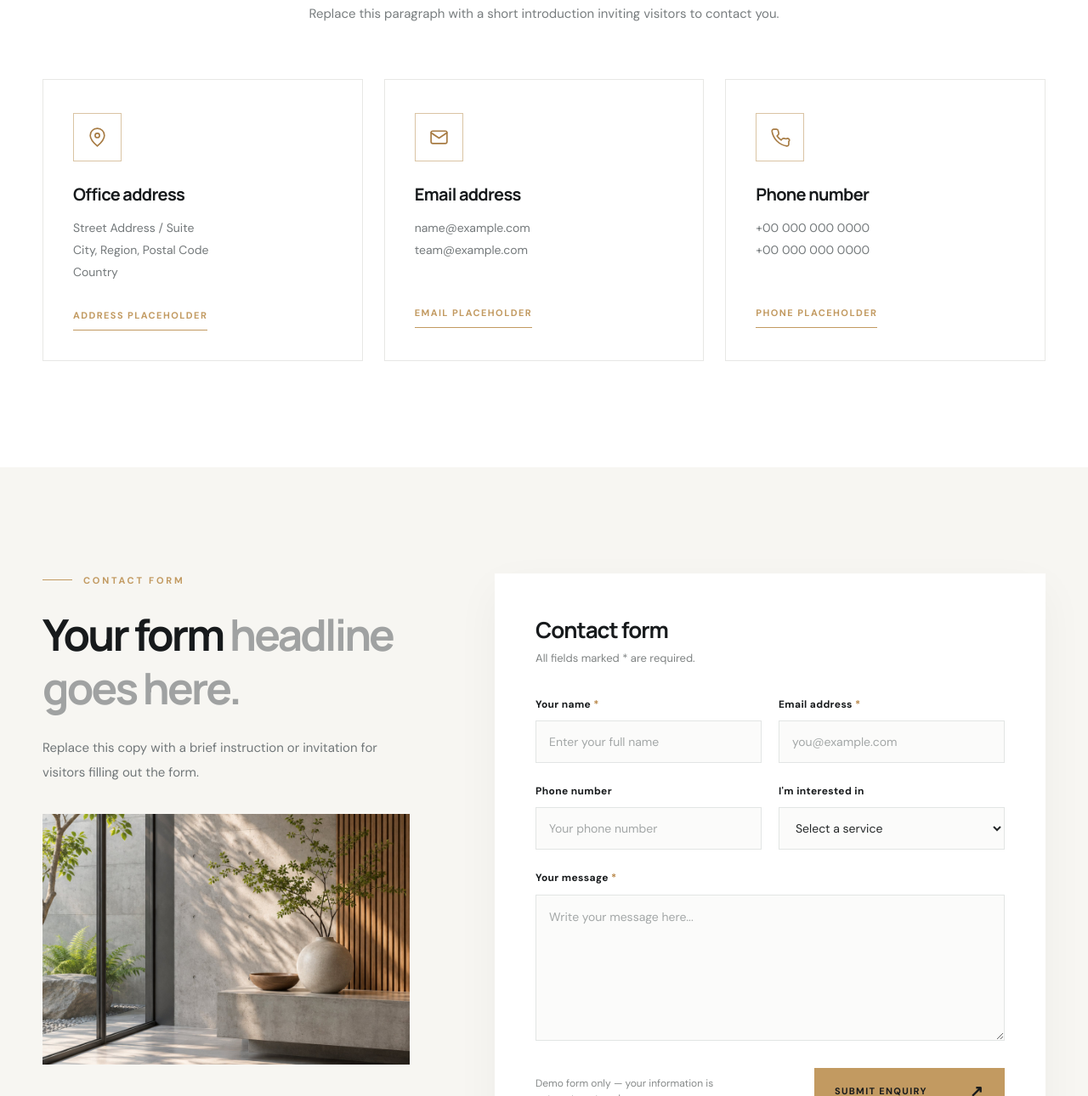
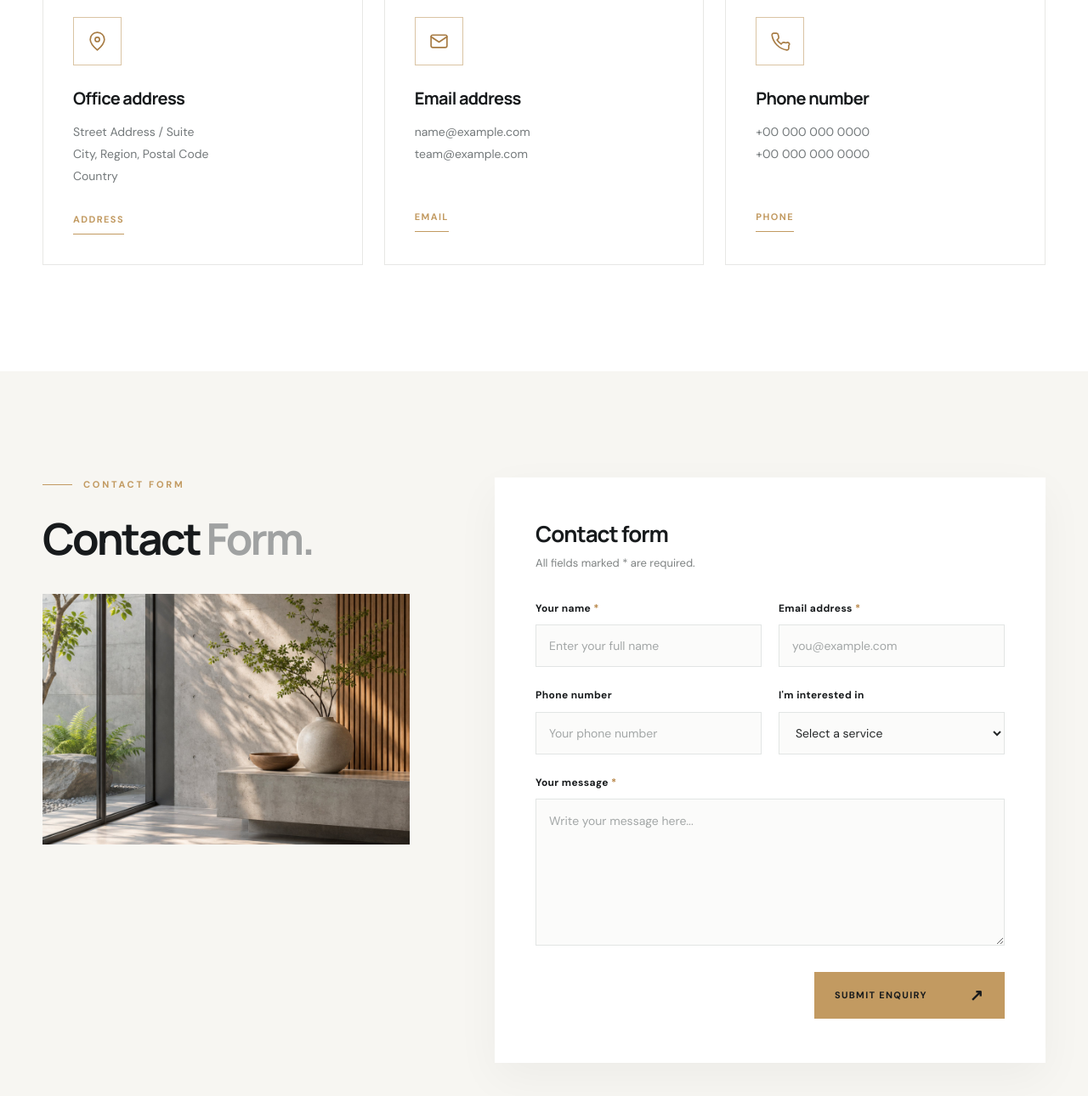
Before and after one commit to Evoke22/voxel-and-vaults, a plain HTML site: page contact.html in a window 1280 px wide. Shown: the part 760-2050 px from the top of the page at 85% size. Drawn offline with Linux system fonts and the light colour scheme.

Commit message:
remove placeholder text

```diff
--- a/contact.html
+++ b/contact.html
@@ -47,27 +47,26 @@
       <div class="container">
         <div class="contact-heading reveal">
           <p class="eyebrow"><span class="eyebrow-line"></span> CONTACT SECTION</p>
-          <h2 class="section-title">Your contact <span>headline goes here.</span></h2>
-          <p>Replace this paragraph with a short introduction inviting visitors to contact you.</p>
+          <h2 class="section-title">Get in Touch <span>with us here.</span></h2>
         </div>
         <div class="contact-cards">
           <article class="contact-card reveal">
             <span class="contact-icon" aria-hidden="true"><svg viewBox="0 0 24 24" fill="none" stroke="currentColor" stroke-width="1.6" stroke-linecap="round" stroke-linejoin="round"><path d="M20 10c0 5-8 12-8 12S4 15 4 10a8 8 0 1 1 16 0Z"/><circle cx="12" cy="10" r="2.5"/></svg></span>
             <h3>Office address</h3>
             <p>Street Address / Suite<br>City, Region, Postal Code<br>Country</p>
-            <span class="contact-card-hint">ADDRESS PLACEHOLDER</span>
+            <span class="contact-card-hint">ADDRESS</span>
           </article>
           <article class="contact-card reveal">
             <span class="contact-icon" aria-hidden="true"><svg viewBox="0 0 24 24" fill="none" stroke="currentColor" stroke-width="1.6" stroke-linecap="round" stroke-linejoin="round"><rect x="3" y="5" width="18" height="14" rx="2"/><path d="m3 7 9 6 9-6"/></svg></span>
             <h3>Email address</h3>
             <p>name@example.com<br>team@example.com</p>
-            <span class="contact-card-hint">EMAIL PLACEHOLDER</span>
+            <span class="contact-card-hint">EMAIL</span>
           </article>
           <article class="contact-card reveal">
             <span class="contact-icon" aria-hidden="true"><svg viewBox="0 0 24 24" fill="none" stroke="currentColor" stroke-width="1.6" stroke-linecap="round" stroke-linejoin="round"><path d="M22 16.92v3a2 2 0 0 1-2.18 2A19.8 19.8 0 0 1 3.09 5.18 2 2 0 0 1 5.08 3h3a2 2 0 0 1 2 1.72l.57 2.67a2 2 0 0 1-.58 1.9L8.8 10.57a16 16 0 0 0 4.63 4.63l1.27-1.27a2 2 0 0 1 1.9-.58l2.68.57A2 2 0 0 1 22 16.92Z"/></svg></span>
             <h3>Phone number</h3>
             <p>+00 000 000 0000<br>+00 000 000 0000</p>
-            <span class="contact-card-hint">PHONE PLACEHOLDER</span>
+            <span class="contact-card-hint">PHONE</span>
           </article>
         </div>
       </div>
@@ -77,8 +76,8 @@
       <div class="container enquiry-grid">
         <div class="enquiry-aside reveal">
           <p class="eyebrow"><span class="eyebrow-line"></span> CONTACT FORM</p>
-          <h2 class="section-title">Your form <span>headline goes here.</span></h2>
-          <p>Replace this copy with a brief instruction or invitation for visitors filling out the form.</p>
+          <h2 class="section-title">Contact <span>Form.</span></h2>
+          <p> </p>
           <div class="enquiry-image image-surface" data-image="assets/images/contact-detail.jpg"><span class="image-placeholder">assets/images/contact-detail.jpg</span></div>
         </div>
         <div class="form-panel reveal">
@@ -94,7 +93,7 @@
               <div class="field"><label for="interest">I'm interested in</label><select id="interest" name="interest"><option value="">Select a service</option><option>Service 01</option><option>Service 02</option><option>Service 03</option><option>Other</option></select></div>
             </div>
             <div class="field"><label for="message">Your message <span>*</span></label><textarea id="message" name="message" rows="6" maxlength="3000" placeholder="Write your message here..." required></textarea></div>
-            <div class="form-footer"><p class="form-note">Demo form only — your information is not sent or stored.</p><button class="button button-accent" type="submit">Submit Enquiry <span aria-hidden="true">↗</span></button></div>
+            <div class="form-footer"><p class="form-note"> </p><button class="button button-accent" type="submit">Submit Enquiry <span aria-hidden="true">↗</span></button></div>
             <p class="form-status" id="formStatus" role="status" aria-live="polite" hidden></p>
           </form>
         </div>
```
Also changed, not shown: index.html (+2 -3 lines).
